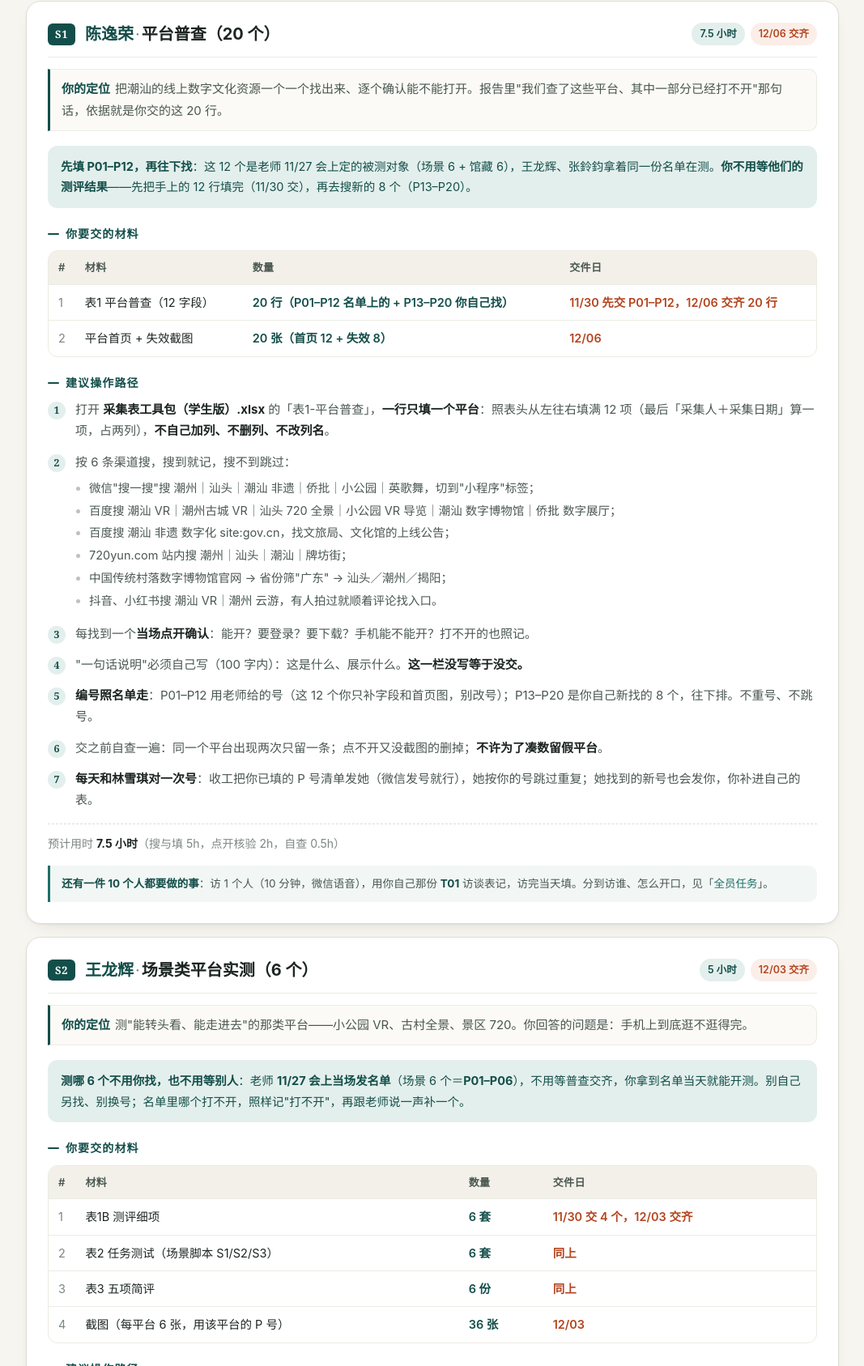
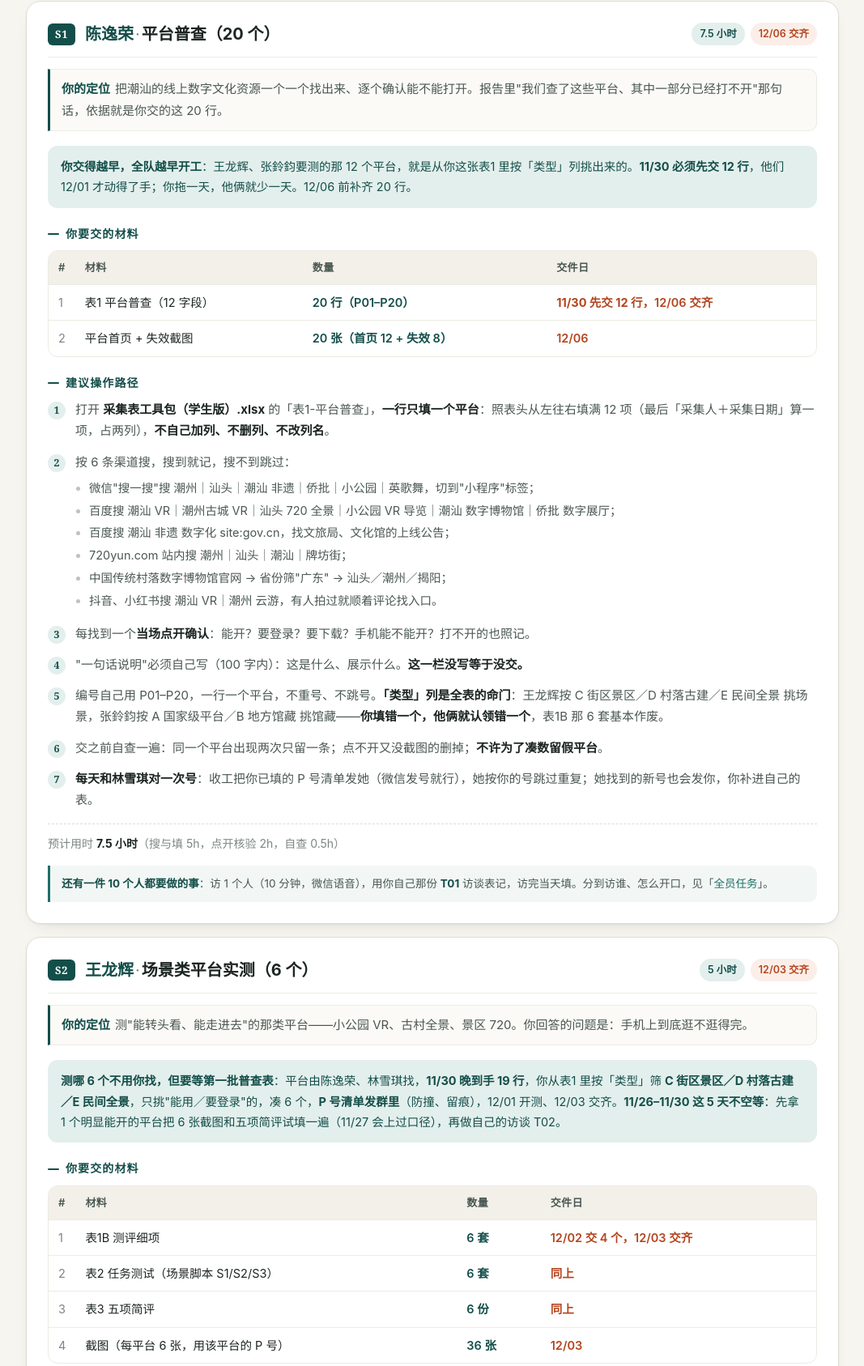
Before and after one commit to yubinpeng2020/chaoshan-vr-team-plan, a plain HTML site: page index.html in a window 1280 px wide. Shown: the part 1909-3596 px from the top of the page at 81% size, without its empty margins (106-1173 px from the left). Drawn offline with Linux system fonts and the light colour scheme.

Commit message:
被测对象改回学生收集+学生按类型认领；S2S3 首批改12/02；S1表1类型列填准；写明11/30前的串行等待与等待期任务

```diff
--- a/index.html
+++ b/index.html
@@ -484,14 +484,14 @@ footer p{margin:0 0 6px}
       </div>
       <p class="pos"><b>你的定位</b>把潮汕的线上数字文化资源一个一个找出来、逐个确认能不能打开。报告里"我们查了这些平台、其中一部分已经打不开"那句话，依据就是你交的这 20 行。</p>
 
-      <div class="callout"><b>先填 P01–P12，再往下找</b>：这 12 个是老师 11/27 会上定的被测对象（场景 6 + 馆藏 6），王龙辉、张鈴鈞拿着同一份名单在测。<b>你不用等他们的测评结果</b>——先把手上的 12 行填完（11/30 交），再去搜新的 8 个（P13–P20）。</div>
+      <div class="callout"><b>你交得越早，全队越早开工</b>：王龙辉、张鈴鈞要测的那 12 个平台，就是从你这张表1 里按「类型」列挑出来的。<b>11/30 必须先交 12 行</b>，他们 12/01 才动得了手；你拖一天，他俩就少一天。12/06 前补齐 20 行。</div>
 
       <h4>你要交的材料</h4>
       <div class="tbl-wrap">
         <table class="resp">
           <thead><tr><th>#</th><th>材料</th><th>数量</th><th>交件日</th></tr></thead>
           <tbody>
-            <tr><td class="n">1</td><td data-label="材料">表1 平台普查（12 字段）</td><td class="qty" data-label="数量">20 行（P01–P12 名单上的 + P13–P20 你自己找）</td><td class="due" data-label="交件日">11/30 先交 P01–P12，12/06 交齐 20 行</td></tr>
+            <tr><td class="n">1</td><td data-label="材料">表1 平台普查（12 字段）</td><td class="qty" data-label="数量">20 行（P01–P20）</td><td class="due" data-label="交件日"><b>11/30 先交 12 行</b>，12/06 交齐</td></tr>
             <tr><td class="n">2</td><td data-label="材料">平台首页 + 失效截图</td><td class="qty" data-label="数量">20 张（首页 12 + 失效 8）</td><td class="due" data-label="交件日">12/06</td></tr>
           </tbody>
         </table>
@@ -512,7 +512,7 @@ footer p{margin:0 0 6px}
         </li>
         <li>每找到一个<b>当场点开确认</b>：能开？要登录？要下载？手机能不能开？打不开的也照记。</li>
         <li>"一句话说明"必须自己写（100 字内）：这是什么、展示什么。<b>这一栏没写等于没交。</b></li>
-        <li><b>编号照名单走</b>：P01–P12 用老师给的号（这 12 个你只补字段和首页图，别改号）；P13–P20 是你自己新找的 8 个，往下排。不重号、不跳号。</li>
+        <li>编号自己用 P01–P20，一行一个平台，不重号、不跳号。<b>「类型」列是全表的命门</b>：王龙辉按 C 街区景区／D 村落古建／E 民间全景 挑场景，张鈴鈞按 A 国家级平台／B 地方馆藏 挑馆藏——<b>你填错一个，他俩就认领错一个</b>，表1B 那 6 套基本作废。</li>
         <li>交之前自查一遍：同一个平台出现两次只留一条；点不开又没截图的删掉；<b>不许为了凑数留假平台</b>。</li>
         <li><b>每天和林雪琪对一次号</b>：收工把你已填的 P 号清单发她（微信发号就行），她按你的号跳过重复；她找到的新号也会发你，你补进自己的表。</li>
       </ol>
@@ -529,14 +529,14 @@ footer p{margin:0 0 6px}
       </div>
       <p class="pos"><b>你的定位</b>测"能转头看、能走进去"的那类平台——小公园 VR、古村全景、景区 720。你回答的问题是：手机上到底逛不逛得完。</p>
 
-      <div class="callout"><b>测哪 6 个不用你找，也不用等别人</b>：老师 <b>11/27 会上当场发名单</b>（场景 6 个＝<b>P01–P06</b>），不用等普查交齐，你拿到名单当天就能开测。别自己另找、别换号；名单里哪个打不开，照样记"打不开"，再跟老师说一声补一个。</div>
+      <div class="callout"><b>测哪 6 个不用你找，但要等第一批普查表</b>：平台由陈逸荣、林雪琪找，<b>11/30 晚到手 19 行</b>，你从表1 里按「类型」筛 <b>C 街区景区／D 村落古建／E 民间全景</b>，只挑"能用／要登录"的，凑 6 个，<b>P 号清单发群里</b>（防撞、留痕），12/01 开测、12/03 交齐。<b>11/26–11/30 这 5 天不空等</b>：先拿 1 个明显能开的平台把 6 张截图和五项简评试填一遍（11/27 会上过口径），再做自己的访谈 T02。</div>
 
       <h4>你要交的材料</h4>
       <div class="tbl-wrap">
         <table class="resp">
           <thead><tr><th>#</th><th>材料</th><th>数量</th><th>交件日</th></tr></thead>
           <tbody>
-            <tr><td class="n">1</td><td data-label="材料">表1B 测评细项</td><td class="qty" data-label="数量">6 套</td><td class="due" data-label="交件日">11/30 交 4 个，12/03 交齐</td></tr>
+            <tr><td class="n">1</td><td data-label="材料">表1B 测评细项</td><td class="qty" data-label="数量">6 套</td><td class="due" data-label="交件日">12/02 交 4 个，12/03 交齐</td></tr>
             <tr><td class="n">2</td><td data-label="材料">表2 任务测试（场景脚本 S1/S2/S3）</td><td class="qty" data-label="数量">6 套</td><td class="due" data-label="交件日">同上</td></tr>
             <tr><td class="n">3</td><td data-label="材料">表3 五项简评</td><td class="qty" data-label="数量">6 份</td><td class="due" data-label="交件日">同上</td></tr>
             <tr><td class="n">4</td><td data-label="材料">截图（每平台 6 张，用该平台的 P 号）</td><td class="qty" data-label="数量">36 张</td><td class="due" data-label="交件日">12/03</td></tr>
@@ -565,14 +565,14 @@ footer p{margin:0 0 6px}
       </div>
       <p class="pos"><b>你的定位</b>测"有展品、有讲解"的那类——侨批数字展厅、数字博物馆、非遗线上展。你回答的问题是：有东西，但讲不讲得明白。另外你和苏琳珠<b>共用一个问卷链接</b>，你只负责把链接发到"自己人的群"。</p>
 
-      <div class="callout"><b>测哪 6 个不用你找，也不用等别人</b>：老师 <b>11/27 会上当场发名单</b>（馆藏 6 个＝<b>P07–P12</b>），不用等普查交齐，你拿到名单当天就能开测。别自己另找、别换号；名单里哪个打不开，照样记"打不开"，再跟老师说一声补一个。</div>
+      <div class="callout"><b>测哪 6 个不用你找，但要等第一批普查表</b>：平台由陈逸荣、林雪琪找，<b>11/30 晚到手 19 行</b>，你从表1 里按「类型」筛 <b>A 国家级平台／B 地方馆藏</b>，只挑"能用／要登录"的，凑 6 个，<b>P 号清单发群里</b>（防撞、留痕），12/01 开测、12/03 交齐。<b>11/26–11/30 这 5 天不空等</b>：先拿 1 个把口径试填一遍（11/27 会上过），再发问卷次渠道、做访谈 T03。</div>
 
       <h4>你要交的材料</h4>
       <div class="tbl-wrap">
         <table class="resp">
           <thead><tr><th>#</th><th>材料</th><th>数量</th><th>交件日</th></tr></thead>
           <tbody>
-            <tr><td class="n">1</td><td data-label="材料">表1B 测评细项</td><td class="qty" data-label="数量">6 套</td><td class="due" data-label="交件日">11/30 交 4 个，12/03 交齐</td></tr>
+            <tr><td class="n">1</td><td data-label="材料">表1B 测评细项</td><td class="qty" data-label="数量">6 套</td><td class="due" data-label="交件日">12/02 交 4 个，12/03 交齐</td></tr>
             <tr><td class="n">2</td><td data-label="材料">表2 任务测试（馆藏脚本 H1/H2/H3）</td><td class="qty" data-label="数量">6 套</td><td class="due" data-label="交件日">同上</td></tr>
             <tr><td class="n">3</td><td data-label="材料">表3 五项简评</td><td class="qty" data-label="数量">6 份</td><td class="due" data-label="交件日">同上</td></tr>
             <tr><td class="n">4</td><td data-label="材料">截图（每平台 6 张，用该平台的 P 号）</td><td class="qty" data-label="数量">36 张</td><td class="due" data-label="交件日">12/03</td></tr>
```
